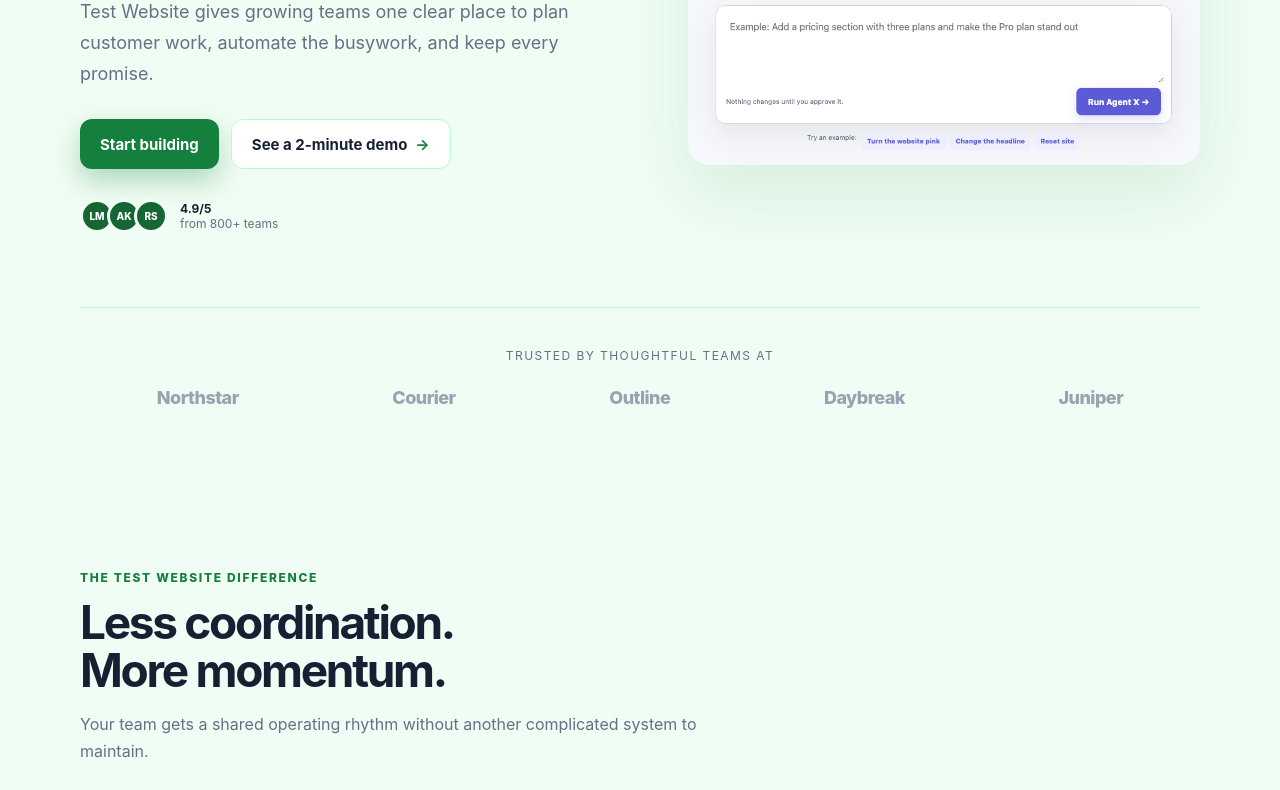
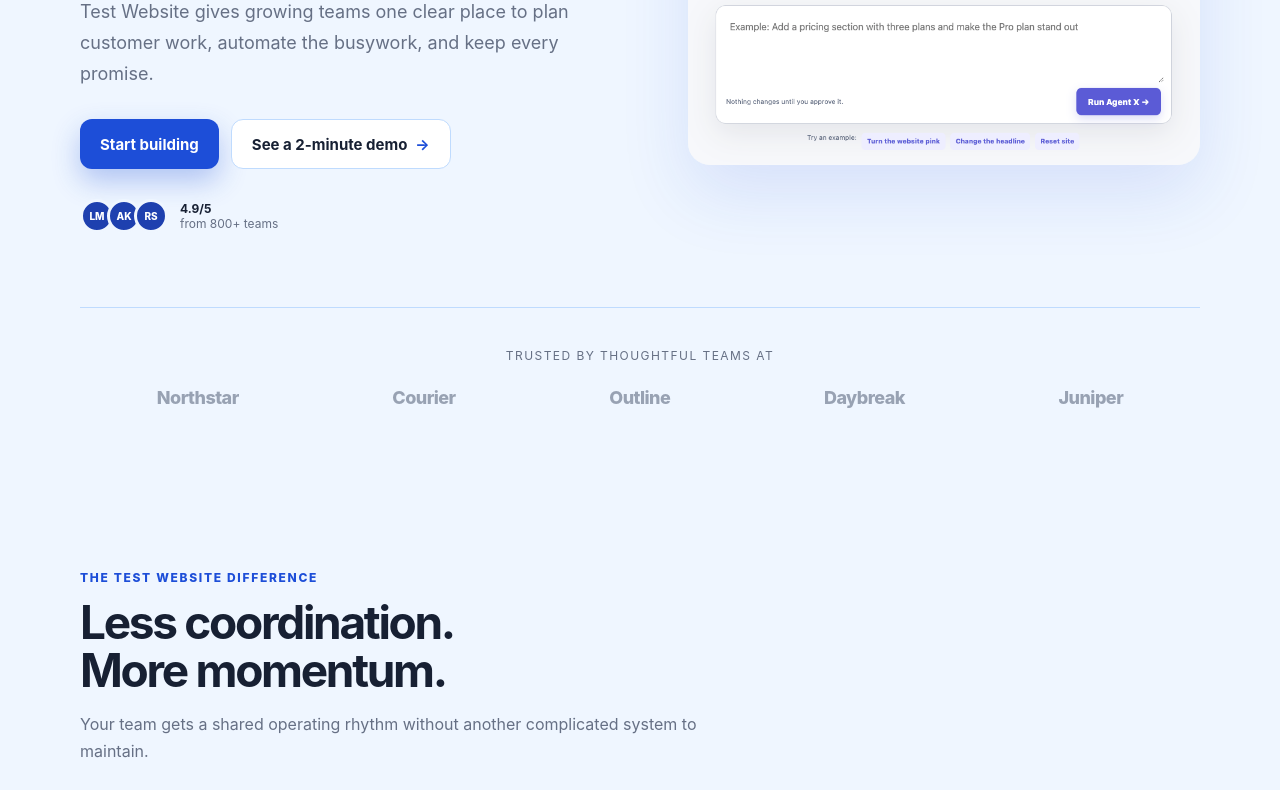
Before and after one commit to lyuan07/test-website, a plain HTML site: page site/index.html in a window 1280 px wide. Shown: the part 423-1213 px from the top of the page. Drawn offline with Linux system fonts and the light colour scheme.

Commit message:
test: benchmark Fast edit color change

```diff
--- a/site/styles.css
+++ b/site/styles.css
@@ -1,13 +1,13 @@
 :root {
-  --brand: #15803D;
-  --brand-dark: #166534;
-  --brand-soft: #DCFCE7;
-  --brand-ink: #14532D;
+  --brand: #1D4ED8;
+  --brand-dark: #1E40AF;
+  --brand-soft: #DBEAFE;
+  --brand-ink: #1E3A8A;
   --ink: #172033;
   --muted: #667085;
-  --line: #BBF7D0;
+  --line: #BFDBFE;
   --paper: #FFFFFF;
-  --canvas: #F0FDF4;
+  --canvas: #EFF6FF;
 }
 
 * { box-sizing: border-box; }
```
Also changed, not shown: 1 other file.
